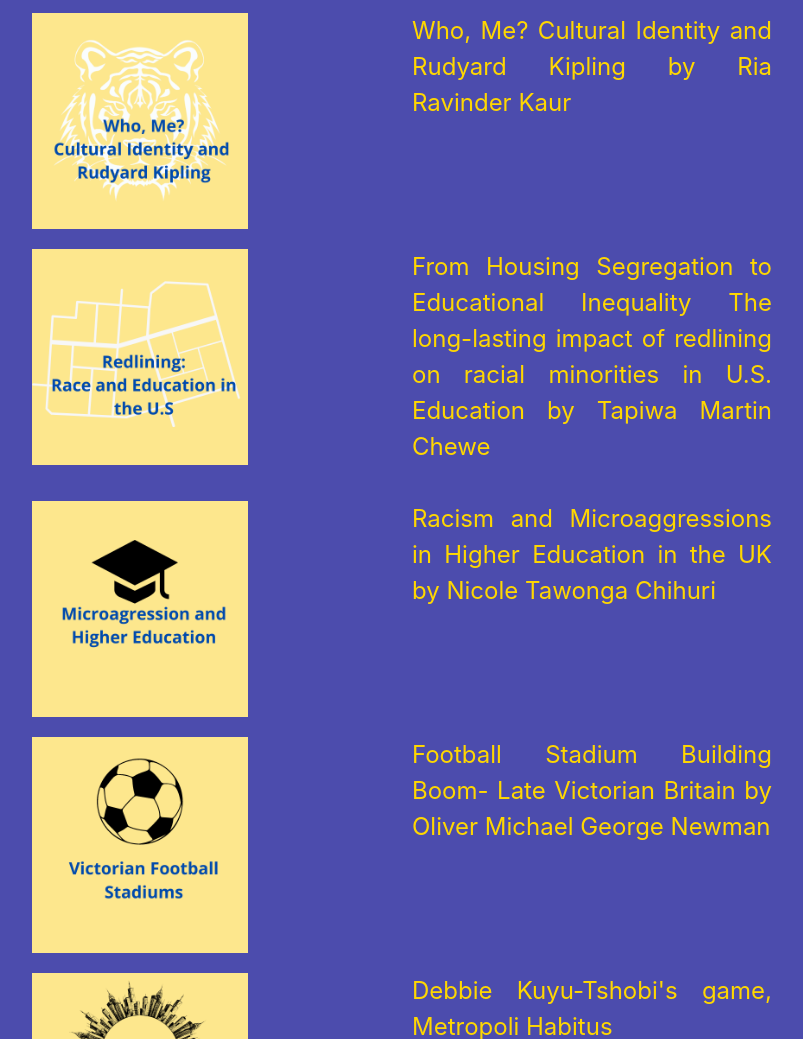
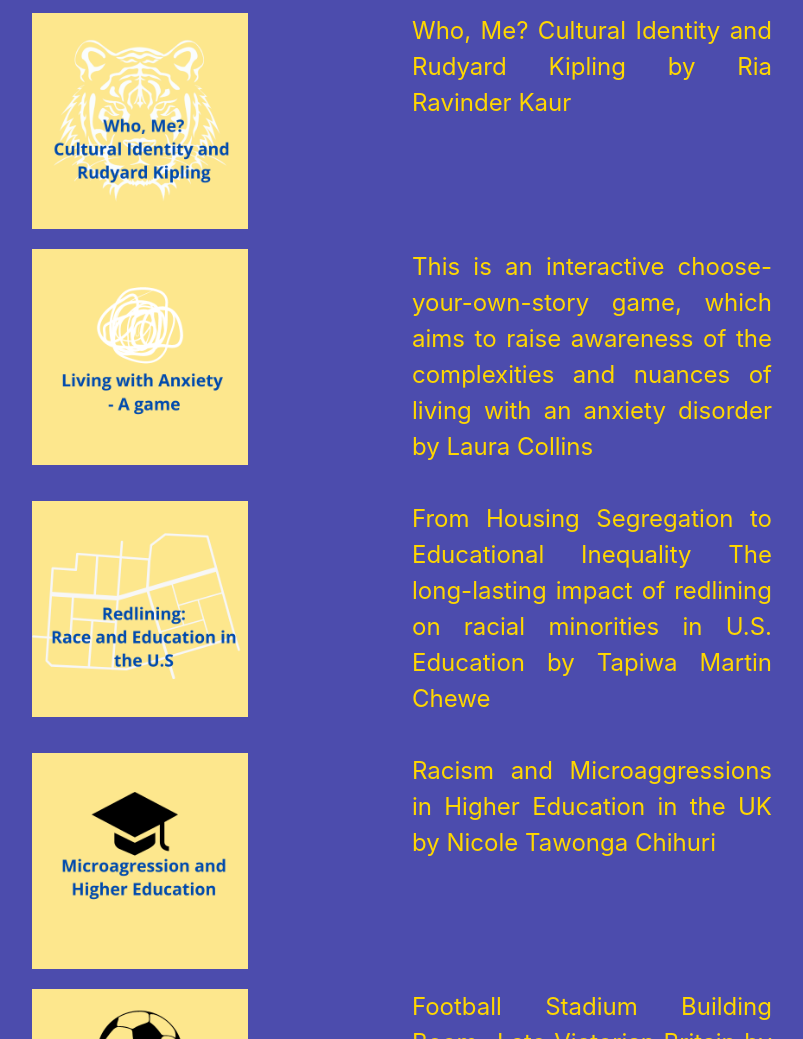
Before and after one commit to aurigandrea/ARUShowcase, a website built with webpack: page projects.html in a window 1280 px wide. Shown: the part 839-1878 px from the top of the page, without its empty margins (223-1026 px from the left). Built offline with nearby package versions, Linux system fonts and the light colour scheme.

Commit message:
Added one mroe project

```diff
--- a/projects.html
+++ b/projects.html
@@ -56,6 +56,16 @@ Hit the home button and wander our thematic streets, or peruse the projects belo
       </div>
     </div>
 
+        <div class='row'>
+      <div class='column'>
+        <a href="https://aurigandrea.itch.io/anxtiey-twine-game"><img src="../img/anxiety.png" alt="anxiety"></a>
+      </div>
+      <div class='column'>
+        <p>This is an interactive choose-your-own-story game, which aims to raise awareness of the complexities and nuances of living with an anxiety disorder by Laura Collins</p>
+      </div>
+    </div>
+
+
     <div class='row'>
       <div class='column'>
         <a href="https://storymaps.arcgis.com/stories/03390c459fbc42afa211c2d3aba38709"><img src="../img/redlining.png" alt="redlining"></a>
@@ -91,6 +101,7 @@ Hit the home button and wander our thematic streets, or peruse the projects belo
         <p>Debbie Kuyu-Tshobi's game, Metropoli Habitus</p>
       </div>
     </div>
+
 
     <div class='row'>
       <div class='column'>
--- a/script.js
+++ b/script.js
@@ -62,7 +62,7 @@ document.addEventListener("DOMContentLoaded", function() {
                 <div id="carouselHospital" class="carousel slide carousel-fade" data-ride="carousel">
                     <div class="carousel-inner">
                         <div class="carousel-item active">
-                            <img src="img/hospital-image1.jpg" class="d-block w-100" alt="Hospital Image 1">
+                            <a href="https://aurigandrea.itch.io/anxiety-twine-game"><img src="img/anxiety.png" class="d-block w-100" alt="Hospital Image 1"></a>
                         </div>
                         <!-- Add more hospital images here -->
                     </div>
```
Also changed, not shown: img/anxiety.png (added).
